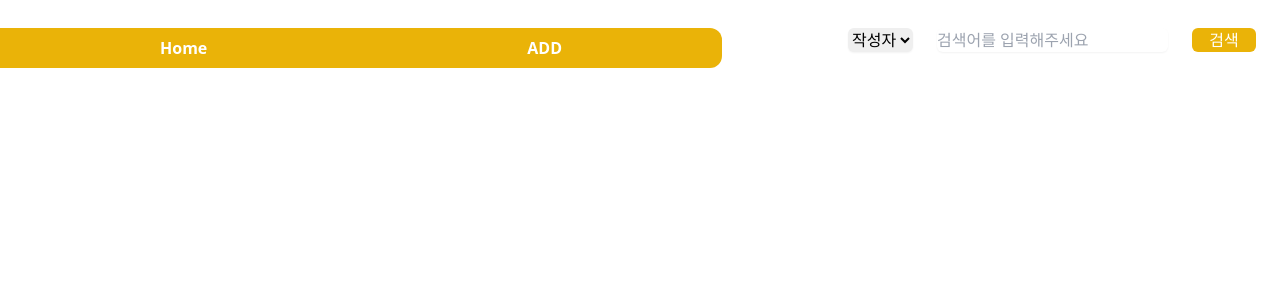
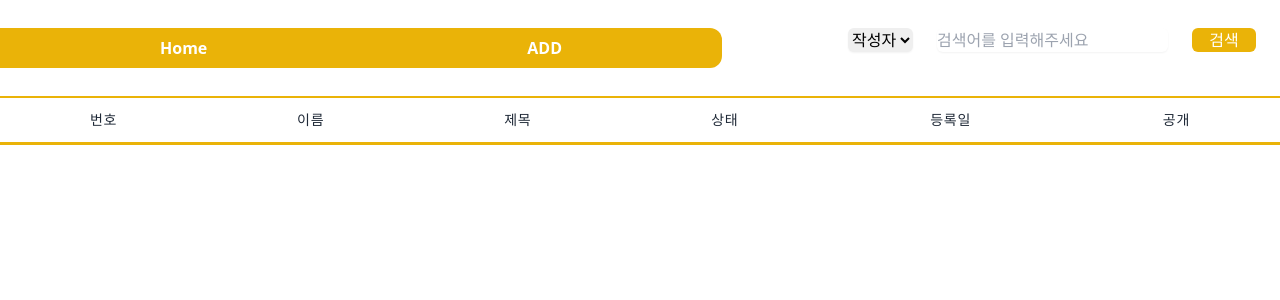
Before and after one commit to ohoCoding/inquiryboard_frontend, a React (Create React App) app: page / in a window 1280 px wide. Shown: the top 300 px of the page. Built offline with nearby package versions, Linux system fonts and the light colour scheme.

Commit message:
Table Component추가

```diff
--- /dev/null
+++ b/src/components/Table/index.jsx
@@ -0,0 +1,71 @@
+import { useState } from "react";
+import { useNavigate } from "react-router-dom";
+
+const Table = ({data}) => {
+  let history = useNavigate();
+  const [pageId, setPageId] = useState()
+  const tableHead = ['번호', '이름', '제목', '상태', '등록일', '공개']
+  const isOpen = (bool) => {
+    return bool ? 'YES' : 'NO'
+  }
+  const handleRowClick = (row) => {
+    console.log(row.id)
+    setPageId(row.id)
+    if (!row.open) {
+      openModal()
+    } else {
+      history.push(`/detail/${row.id}`)
+    }
+  }
+
+  const [modalOpen, setModalOpen] = useState(false);
+  const [password, setPassword] = useState('')
+
+  const openModal = () => {
+    setModalOpen(true);
+  }
+  const closeModal = () => {
+    setModalOpen(false);
+  }
+  const setHeaderPassword = () => {
+    closeModal()
+  }
+
+  return (
+    <>
+      <div className="flex flex-col" style={{ minWidth: '1200px' }}>
+        <div className="-my-2 overflow-x-auto">
+          <div className="py-2 align-middle inline-block min-w-full">
+            <div className="overflow-hidden border-b border-yellow-500">
+              <table className="min-w-full divide-y divide-yellow-500 text-center">
+                <thead className="border-yellow-500 border-b-2 border-t-2">
+                  <tr>
+                    {tableHead.map(th => <th
+                      scope="col"
+                      className="px-6 py-3 text-sm font-medium text-gray-800 uppercase tracking-wider"
+                    >
+                      {th}
+                    </th>)}
+                  </tr>
+                </thead>
+                <tbody className="bg-white divide-y divide-yellow-500">
+                  {data.data?.map((inquiry, index) => (
+                    <tr key={inquiry.id} onClick={() => handleRowClick(inquiry)} className="cursor-pointer">
+                      <td className="px-6 py-4 whitespace-nowrap text-sm text-gray-500">{inquiry.id}</td>
+                      <td className="px-6 py-4 whitespace-nowrap text-sm text-gray-500">{inquiry.name}</td>
+                      <td className="px-6 py-4 whitespace-nowrap text-sm text-gray-500">{inquiry.title}</td>
+                      <td className="px-6 py-4 whitespace-nowrap text-sm text-gray-500">{inquiry.status}</td>
+                      <td className="px-6 py-4 whitespace-nowrap text-sm text-gray-500">{inquiry.timestamp.slice(0,10)}</td>
+                      <td className="px-6 py-4 whitespace-nowrap text-sm text-gray-500">{isOpen(inquiry.open)}</td>
+                    </tr>
+                  ))}
+                </tbody>
+              </table>
+            </div>
+          </div>
+        </div>
+      </div>
+    </>
+  )
+}
+export default Table;
--- a/src/components/index.js
+++ b/src/components/index.js
@@ -1 +1,2 @@
 export { default as MainHeader } from './Header/MainHeader'
+export { default as Table } from './Table'
--- a/src/pages/index.js
+++ b/src/pages/index.js
@@ -1,12 +1,16 @@
-import { useLocation } from "react-router-dom";
-import { MainHeader } from "../components";
+import { MainHeader, Table } from "../components";
+import { useEffect, useState } from "react";
 
 const Index = () => {
+     const [data, setData] = useState({ data: [] });
 
+     useEffect(() => {
 
+     })
     return(
         <div>
             <MainHeader/>
+            <Table data={data}/>
         </div>
     )
 }
```
